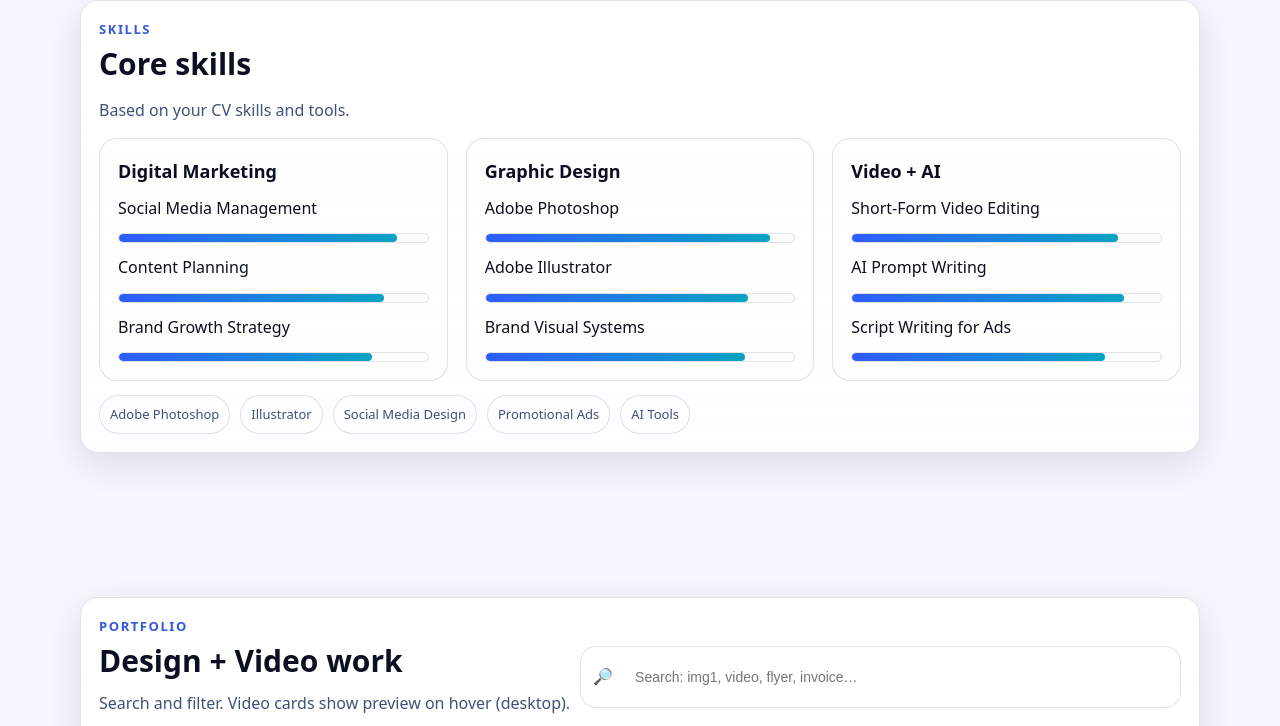
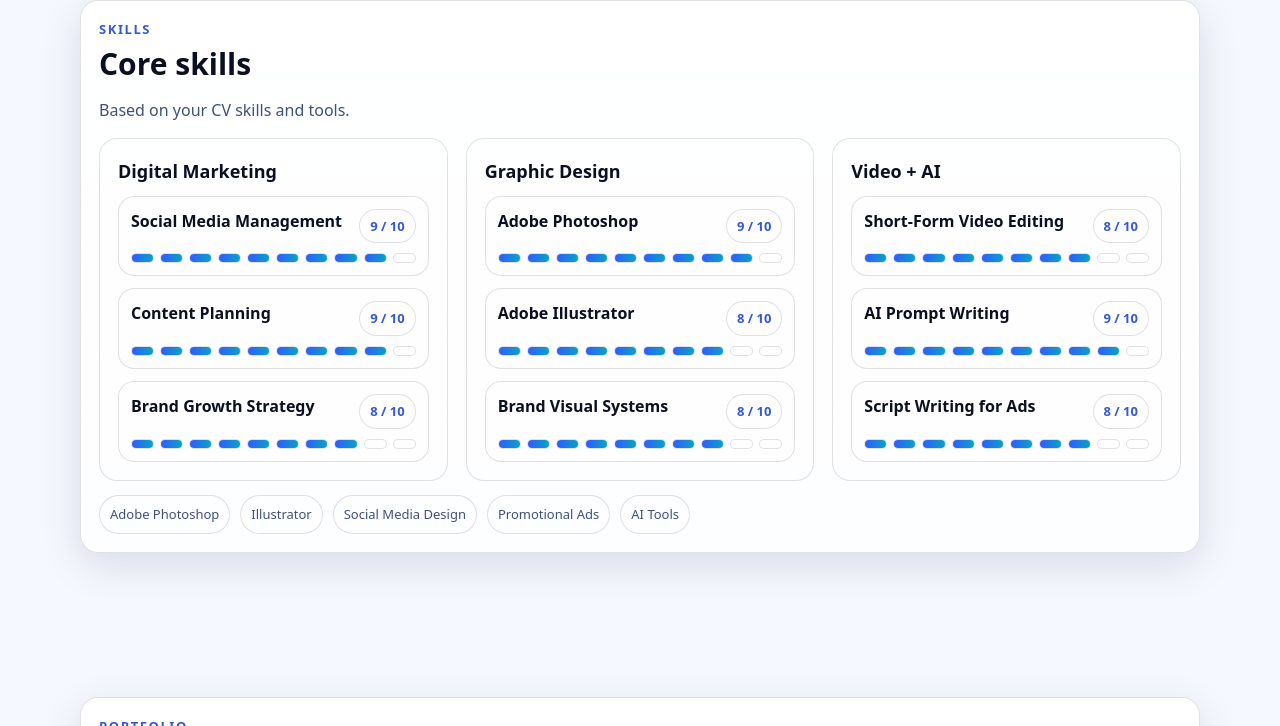
Before and after one commit to Dondeepro/Portfolio, a plain HTML site: page index.html in a window 1280 px wide. Shown: the part 1536-2262 px from the top of the page. Drawn offline with Linux system fonts and the light colour scheme.

Commit message:
index.html

```diff
--- a/index.html
+++ b/index.html
@@ -241,33 +241,76 @@
     .mini strong{ display:block; }
     .mini .muted{ font-size:13px; }
 
-    /* ✅ Skills rows: prevent text cutting on small screens */
+    /* =========================================================
+       ✅ Core Skills: 9/10 style bar system
+       - data-level="9" মানে 9/10
+       - 10টা ছোট tick দেখাবে, যতগুলো পূর্ণ হবে ততগুলো fill হবে
+       ========================================================= */
     .skill{
+      display:grid;
+      grid-template-columns: 1fr;
+      gap:10px;
+      padding:12px 12px;
+      border-radius:16px;
+      border:1px solid var(--line);
+      background: rgba(255,255,255,.035);
+    }
+    .skill-top{
       display:flex;
+      justify-content:space-between;
+      align-items:flex-start;
+      gap:12px;
+      flex-wrap:wrap;
+    }
+    .skill-name{
+      font-weight:800;
+      color:var(--text);
+      min-width:0;
+      overflow-wrap:anywhere;
+    }
+    .skill-score{
+      font-size:13px;
+      font-weight:900;
+      color: color-mix(in srgb, var(--brand) 70%, var(--muted));
+      white-space:nowrap;
+      border:1px solid var(--line);
+      background: rgba(255,255,255,.04);
+      padding:6px 10px;
+      border-radius:999px;
+    }
+
+    /* 10-segment bar */
+    .segbar{
+      display:grid;
+      grid-template-columns: repeat(10, 1fr);
+      gap:6px;
       align-items:center;
-      justify-content:space-between;
-      gap:12px;
-      flex-wrap:wrap;          /* allow wrap */
     }
-    .skill > span{
-      flex: 1 1 180px;         /* label can wrap */
-      min-width: 0;
-    }
-    .bar{
+    .seg{
       height:10px;
-      flex: 1 1 180px;         /* bar also wraps nicely */
-      min-width: 140px;
       border-radius:999px;
       border:1px solid var(--line);
       background: rgba(255,255,255,.04);
       overflow:hidden;
+      position:relative;
     }
-    .bar > span{
-      display:block; height:100%;
-      width:0%;
+    .seg::after{
+      content:"";
+      position:absolute; inset:0;
       background: linear-gradient(90deg, var(--brand), var(--brand2));
-      border-radius:999px;
-      transition: width .9s ease;
+      transform: scaleX(0);
+      transform-origin:left center;
+      transition: transform .7s ease;
+    }
+    .seg.filled::after{ transform: scaleX(1); }
+
+    /* subtle shine */
+    .seg::before{
+      content:"";
+      position:absolute; inset:-30% -40%;
+      background: radial-gradient(circle at 30% 30%, rgba(255,255,255,.25), transparent 55%);
+      opacity:.35;
+      pointer-events:none;
     }
 
     /* Portfolio */
@@ -472,7 +515,6 @@
       .gallery{ column-count: 4; }
     }
 
-    /* ✅ Tablet: 2 columns for .three */
     @media (max-width: 980px){
       .two{ grid-template-columns: 1fr; }
       .hero-content{ grid-template-columns: 1fr; }
@@ -481,19 +523,19 @@
       .hamburger{ display:inline-flex; }
       section{ padding:64px 0; }
 
-      .three{ grid-template-columns: repeat(2, 1fr); } /* ✅ Skills grid won't cut */
+      .three{ grid-template-columns: repeat(2, 1fr); }
     }
 
-    /* ✅ Mobile: 1 column for .three (fix skills cutting) */
     @media (max-width: 640px){
       section{ padding:52px 0; }
       .gallery{ column-count: 1; }
       .item{ grid-template-columns: 1fr; }
       .container{ width:min(var(--max), calc(100% - 28px)); }
 
-      .three{ grid-template-columns: 1fr; } /* ✅ main fix for Core skills */
-      .skill{ flex-direction:column; align-items:stretch; } /* ✅ label + bar stacked */
-      .bar{ width:100%; min-width:0; }
+      .three{ grid-template-columns: 1fr; }
+      .segbar{ gap:5px; }
+      .seg{ height:10px; }
+      .skill{ padding:12px; }
     }
 
     @media (max-width: 420px){
@@ -665,14 +707,35 @@
             <h2>Core skills</h2>
             <p class="muted">Based on your CV skills and tools.</p>
 
+            <!-- ✅ 9/10 bar system applied here -->
             <div class="grid three" style="margin-top:14px;">
               <div class="card" style="box-shadow:none; background:rgba(255,255,255,.03);">
                 <div class="card-inner">
                   <h3>Digital Marketing</h3>
                   <div class="grid" style="gap:12px; margin-top:10px;">
-                    <div class="skill"><span>Social Media Management</span><div class="bar"><span data-pct="90"></span></div></div>
-                    <div class="skill"><span>Content Planning</span><div class="bar"><span data-pct="86"></span></div></div>
-                    <div class="skill"><span>Brand Growth Strategy</span><div class="bar"><span data-pct="82"></span></div></div>
+                    <div class="skill" data-level="9">
+                      <div class="skill-top">
+                        <span class="skill-name">Social Media Management</span>
+                        <span class="skill-score">9 / 10</span>
+                      </div>
+                      <div class="segbar" aria-hidden="true"></div>
+                    </div>
+
+                    <div class="skill" data-level="9">
+                      <div class="skill-top">
+                        <span class="skill-name">Content Planning</span>
+                        <span class="skill-score">9 / 10</span>
+                      </div>
+                      <div class="segbar" aria-hidden="true"></div>
+                    </div>
+
+                    <div class="skill" data-level="8">
+                      <div class="skill-top">
+                        <span class="skill-name">Brand Growth Strategy</span>
+                        <span class="skill-score">8 / 10</span>
+                      </div>
+                      <div class="segbar" aria-hidden="true"></div>
+                    </div>
                   </div>
                 </div>
               </div>
@@ -681,9 +744,29 @@
                 <div class="card-inner">
                   <h3>Graphic Design</h3>
                   <div class="grid" style="gap:12px; margin-top:10px;">
-                    <div class="skill"><span>Adobe Photoshop</span><div class="bar"><span data-pct="92"></span></div></div>
-                    <div class="skill"><span>Adobe Illustrator</span><div class="bar"><span data-pct="85"></span></div></div>
-                    <div class="skill"><span>Brand Visual Systems</span><div class="bar"><span data-pct="84"></span></div></div>
+                    <div class="skill" data-level="9">
+                      <div class="skill-top">
+                        <span class="skill-name">Adobe Photoshop</span>
+                        <span class="skill-score">9 / 10</span>
+                      </div>
+                      <div class="segbar" aria-hidden="true"></div>
+                    </div>
+
+                    <div class="skill" data-level="8">
+                      <div class="skill-top">
+                        <span class="skill-name">Adobe Illustrator</span>
+                        <span class="skill-score">8 / 10</span>
+                      </div>
+                      <div class="segbar" aria-hidden="true"></div>
+                    </div>
+
+                    <div class="skill" data-level="8">
+                      <div class="skill-top">
+                        <span class="skill-name">Brand Visual Systems</span>
+                        <span class="skill-score">8 / 10</span>
+                      </div>
+                      <div class="segbar" aria-hidden="true"></div>
+                    </div>
                   </div>
                 </div>
               </div>
@@ -692,9 +775,29 @@
                 <div class="card-inner">
                   <h3>Video + AI</h3>
                   <div class="grid" style="gap:12px; margin-top:10px;">
-                    <div class="skill"><span>Short-Form Video Editing</span><div class="bar"><span data-pct="86"></span></div></div>
-                    <div class="skill"><span>AI Prompt Writing</span><div class="bar"><span data-pct="88"></span></div></div>
-                    <div class="skill"><span>Script Writing for Ads</span><div class="bar"><span data-pct="82"></span></div></div>
+                    <div class="skill" data-level="8">
+                      <div class="skill-top">
+                        <span class="skill-name">Short-Form Video Editing</span>
+                        <span class="skill-score">8 / 10</span>
+                      </div>
+                      <div class="segbar" aria-hidden="true"></div>
+                    </div>
+
+                    <div class="skill" data-level="9">
+                      <div class="skill-top">
+                        <span class="skill-name">AI Prompt Writing</span>
+                        <span class="skill-score">9 / 10</span>
+                      </div>
+                      <div class="segbar" aria-hidden="true"></div>
+                    </div>
+
+                    <div class="skill" data-level="8">
+                      <div class="skill-top">
+                        <span class="skill-name">Script Writing for Ads</span>
+                        <span class="skill-score">8 / 10</span>
+                      </div>
+                      <div class="segbar" aria-hidden="true"></div>
+                    </div>
                   </div>
                 </div>
               </div>
@@ -797,7 +900,7 @@
                 </div>
                 <div class="mini">
                   <strong>English</strong>
-                  <div class="muted">Intermediate</div>
+                  <div class="muted">Fluent</div>
                 </div>
                 <div class="mini">
                   <strong>Hindi</strong>
@@ -851,9 +954,7 @@
               </div>
             </div>
 
-            <p class="fine" style="margin-top:12px;">
-              Want a “Resume” page too? I can convert your CV into a clean printable web-resume section.
-            </p>
+
           </div>
         </div>
       </div>
@@ -877,9 +978,7 @@
                 <span class="tag">📍 7400, Jashore</span>
               </div>
 
-              <p class="fine" style="margin-top:14px;">
-                This form sends directly via Formspree (no email app needed).
-              </p>
+
             </div>
           </div>
 
@@ -1189,15 +1288,36 @@
       sections.forEach(s => observer.observe(s));
     }
 
-    function initSkillBars(){
-      const bars = $$("[data-pct]");
-      const obs = new IntersectionObserver((entries) => {
-        entries.forEach(ent => {
-          if (!ent.isIntersecting) return;
-          ent.target.style.width = ent.target.dataset.pct + "%";
-        });
-      }, { threshold: 0.25 });
-      bars.forEach(b => obs.observe(b));
+    /* ✅ Build 10 segments + fill by data-level (1-10) */
+    function initSkillSegments(){
+      const skills = $$(".skill[data-level]");
+      skills.forEach(card => {
+        const level = Math.max(0, Math.min(10, parseInt(card.dataset.level || "0", 10)));
+        const segbar = card.querySelector(".segbar");
+        if (!segbar) return;
+
+        segbar.innerHTML = "";
+        for (let i = 1; i <= 10; i++){
+          const seg = document.createElement("span");
+          seg.className = "seg";
+          segbar.appendChild(seg);
+        }
+
+        const segs = Array.from(segbar.querySelectorAll(".seg"));
+
+        // animate when visible
+        const obs = new IntersectionObserver((entries) => {
+          entries.forEach(ent => {
+            if (!ent.isIntersecting) return;
+            segs.forEach((s, idx) => {
+              if (idx < level) s.classList.add("filled");
+            });
+            obs.unobserve(ent.target);
+          });
+        }, { threshold: 0.25 });
+
+        obs.observe(card);
+      });
     }
 
     function initMobileMenu(){
@@ -1295,6 +1415,7 @@
       }, { passive:true });
     }
 
+    // Init
     initTheme();
     $("#year").textContent = new Date().getFullYear();
     $("#themeBtn").addEventListener("click", () => {
@@ -1305,7 +1426,7 @@
     initPortfolio();
     initModal();
     initActiveNav();
-    initSkillBars();
+    initSkillSegments();   // ✅ new 9/10 system
     initMobileMenu();
     initContactForm();
     initToTop();
```
